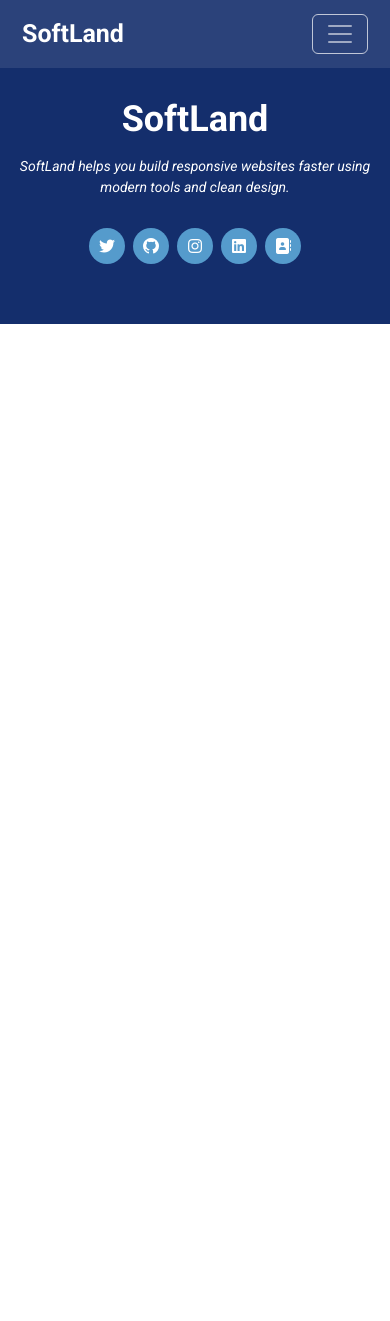
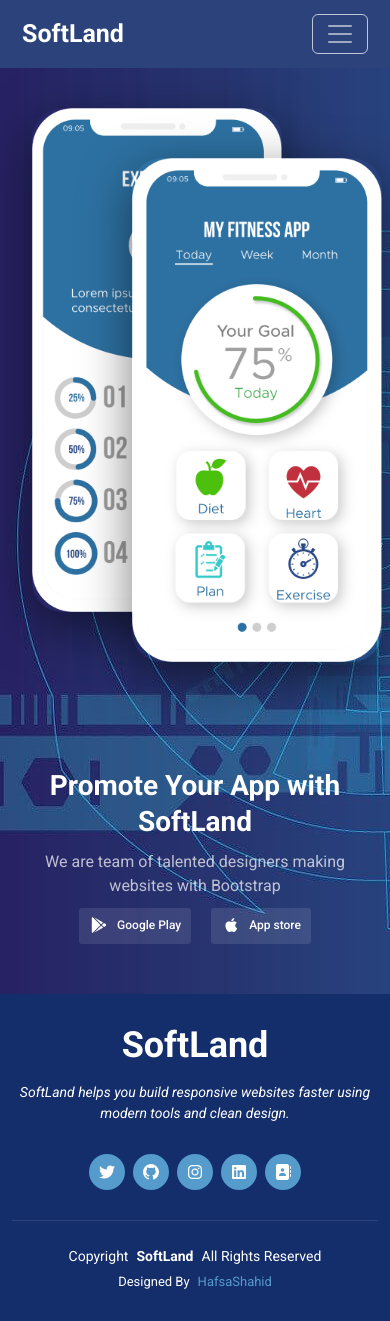
Before and after one commit to HAFSA-SHAHID-28/react-landing-page, a React (Create React App) app: page / in a window 390 px wide. Before the commit the page ends 844 px from the top, so only its background shows below. Built offline with nearby package versions, Linux system fonts and the light colour scheme.

Commit message:
Hero section

```diff
--- a/src/components/footer/Footer.jsx
+++ b/src/components/footer/Footer.jsx
@@ -15,7 +15,15 @@
                     <a href="https://hafsa-portfoolio.netlify.app/" target="blank"><i class="fa-solid fa-address-book"></i></a>
                 </div>
                 <div className={styles.footerContainer}>
-
+                    <div className={styles.copyright}>
+                        <span>Copyright</span>
+                        <strong className={styles.bold}>SoftLand</strong>
+                        <span>All Rights Reserved</span>
+                    </div>
+                    <div className={styles.belong}>
+                        <span>Designed By</span>
+                        <a href="https://hafsa-portfoolio.netlify.app/">HafsaShahid</a>
+                    </div>
                 </div>
             </div>
         </footer>
--- a/src/components/footer/Footer.module.css
+++ b/src/components/footer/Footer.module.css
@@ -54,3 +54,30 @@
 .footerContainer{
     max-width: 1320px;
 }
+
+.copyright{
+    padding-top: 25px;
+    border-top: 1px solid color-mix(in srgb, #ffffff, transparent 90%);
+}
+
+.copyright .bold{
+    padding-right: .50rem;
+    padding-left: .50rem ;
+}
+
+.belong{
+    font-size: 13px;
+    padding-top: 5px;
+}
+
+.belong a{
+    color: #559bcc;
+    text-decoration: none;
+    transition: 0.3s;
+    padding-left: .50rem;
+}
+
+.belong a:hover{
+   color:  color-mix(in srgb, #559bcc, transparent 25%);
+    text-decoration: none;
+}
--- /dev/null
+++ b/src/components/hero/Hero.jsx
@@ -0,0 +1,34 @@
+import styles from "./Hero.module.css"
+import Mobile1 from "../../assets/mobile1.png"
+import Mobile2 from "../../assets/mobile2.png"
+
+const Hero = () => {
+  return (
+    <>
+    <section className={styles.hero}>
+        <div className={`container-xxl d-flex ${styles.heroSec}`}>
+            <div className={styles.heroContent}>
+                <h2>Promote Your App with SoftLand</h2>
+                <p>We are team of talented designers making websites with Bootstrap</p>
+                <div className={styles.btn}>
+                    <a href="https://play.google.com/" target="blank">
+                        <i class="fa-brands fa-google-play"></i>
+                        <span>Google Play</span>
+                    </a>
+                    <a href="https://www.apple.com/app-store/" target="blank">
+                        <i class="fa-brands fa-apple"></i>
+                        <span>App store</span>
+                    </a>
+                </div>
+            </div>
+            <div className={styles.heroImg}>
+                <img className={styles.phone1} src={Mobile1} alt="Mobile Image" />
+                <img className={styles.phone2} src={Mobile2} alt="Mobile Image" />
+            </div>
+        </div>
+    </section>
+    </>
+  )
+}
+
+export default Hero;
--- /dev/null
+++ b/src/components/hero/Hero.module.css
@@ -0,0 +1,149 @@
+.hero {
+    overflow-x: hidden;
+    width: 100vw;
+    position: relative;
+    font-family: "Roboto", sans-serif;
+    display: flex;
+    align-items: center;
+    background: url(../../assets/hero-bg.jpg);
+    padding: 20px 60px;
+}
+
+.heroSec {
+    flex-direction: row;
+    gap: 80px;
+}
+
+.heroContent {
+    display: flex;
+    justify-content: center;
+    align-items: start;
+    flex-direction: column;
+}
+
+.heroContent h2 {
+    margin: 0;
+    font-size: 48px;
+    font-weight: 700;
+    line-height: 56px;
+    color: #ffffff;
+}
+
+.heroContent p {
+    color: color-mix(in srgb, #ffffff, transparent 30%);
+    margin: 5px 0 10px 0;
+    font-size: 20px;
+    font-weight: 400;
+}
+
+.btn {
+    display: flex;
+    justify-content: center;
+    gap: 20px;
+    margin-bottom: 40px;
+}
+
+.btn a {
+    color: white;
+    background: color-mix(in srgb, #ffffff, transparent 90%);
+    font-weight: 500;
+    font-size: 15px;
+    padding: 8px 30px 10px 30px;
+    border-radius: 3px;
+    transition: 0.5s;
+    display: flex;
+    align-items: center;
+    justify-content: center;
+    text-decoration: none;
+}
+
+.btn a:hover {
+    background: #559bcc;
+    color: #ffffff;
+}
+
+.btn i {
+    font-size: 16px;
+    line-height: 0;
+    margin-right: 8px;
+}
+
+.heroImg {
+    position: relative;
+    min-height: 600px;
+}
+
+.phone1 {
+    margin-top: 20px;
+    position: absolute;
+    left: 0;
+    box-shadow: 0 15px 50px 0 rgba(0, 0, 0, 0.5);
+    border-radius: 30px;
+    width: 250px;
+}
+
+.phone2 {
+    position: absolute;
+    left: 0;
+    box-shadow: 0 15px 50px 0 rgba(0, 0, 0, 0.5);
+    border-radius: 30px;
+    width: 250px;
+    margin-top: 70px;
+    margin-left: 100px;
+}
+
+/* responsiveness */
+
+@media (max-width: 1100px) {
+   .heroContent{
+    max-width: 40vw;
+}
+}
+
+@media (max-width: 800px) {
+    .heroSec {
+    flex-direction: column-reverse;
+    gap: 80px;
+}
+.heroContent{
+    max-width: 100vw;
+}
+
+}
+
+@media (max-width: 500px) {
+    .hero {
+        padding: 20px 20px;
+    }
+
+    .heroSec {
+        flex-direction: column-reverse;
+        gap: 80px;
+    }
+
+    .heroContent {
+        align-items: center;
+    }
+
+    .heroContent h2 {
+        text-align: center;
+        font-size: 28px;
+        line-height: 36px;
+    }
+
+    .heroContent p {
+        margin: 10px 0 10px 0;
+        font-size: 16px;
+        text-align: center;
+    }
+
+    .btn {
+        gap: 20px;
+        margin-bottom: 30px;
+    }
+
+    .btn a {
+        font-size: 12px;
+        padding: 8px 10px 10px 10px;
+    }
+}
--- a/src/index.css
+++ b/src/index.css
@@ -6,6 +6,7 @@
   scroll-behavior: smooth;
   -webkit-font-smoothing: antialiased;
   -moz-osx-font-smoothing: grayscale;
+  overflow-x: hidden;
 }
 
 code {
--- a/src/pages/Page.jsx
+++ b/src/pages/Page.jsx
@@ -1,4 +1,5 @@
 import Footer from "../components/footer/Footer"
+import Hero from "../components/hero/Hero"
 import Header from "../components/header/Header"
 
 
@@ -6,6 +7,7 @@
   return (
     <>
     <Header/>
+    <Hero/>
     <Footer/>
     </>
   )
```
Also changed, not shown: src/assets/mobile1.png (added), src/assets/mobile2.png (added).
